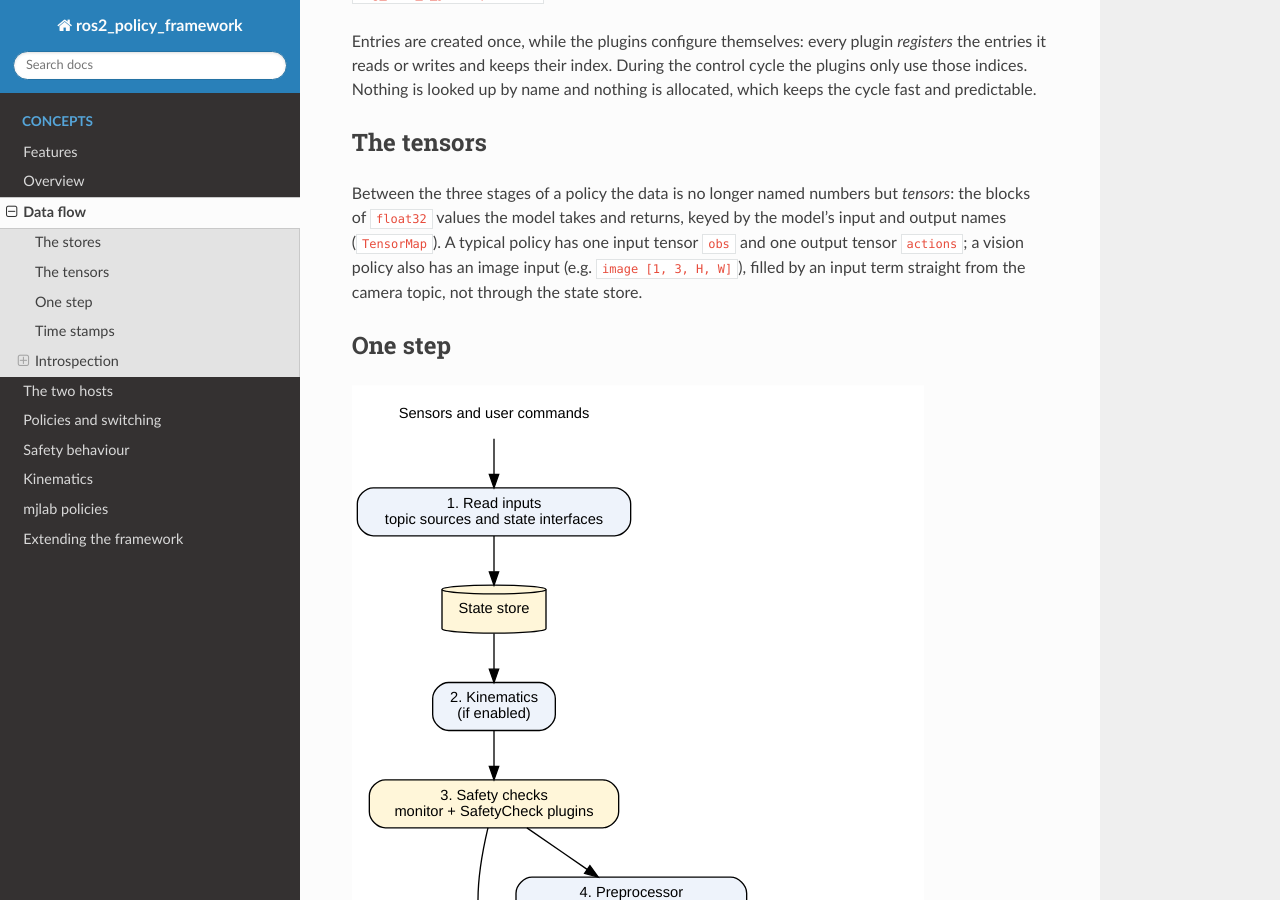
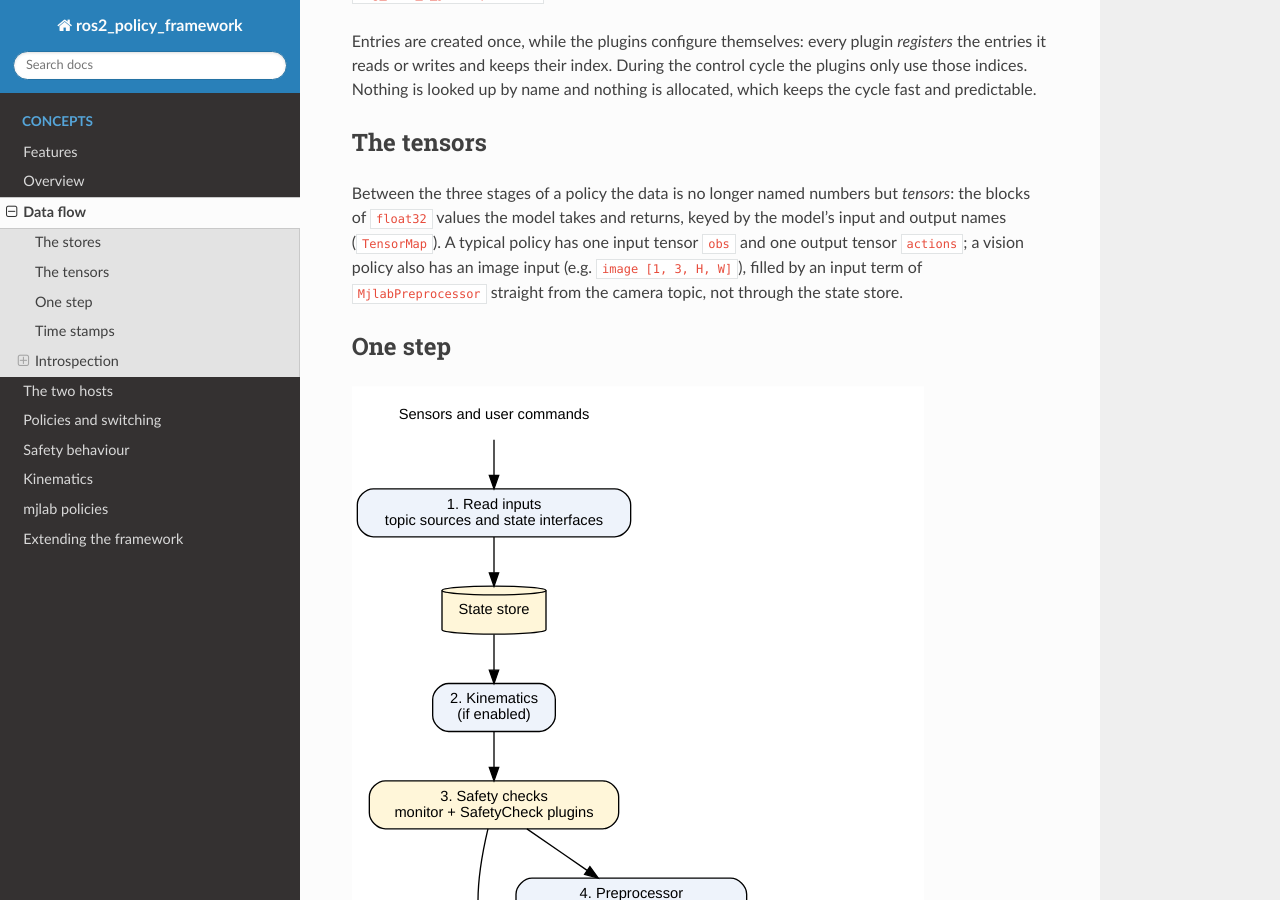
Before and after one commit to saikishor/ros2_policy_framework, a Sphinx documentation site: the page built from docs/data_flow.rst, in a window 1280 px wide and 900 px high, scrolled down 841 px. Built offline with Sphinx 7.4.7 and the Read the Docs theme 3.1.0, drawn with Linux system fonts in a browser that asks for light colours.

Commit message:
Scope the camera input terms docs to MjlabPreprocessor

```diff
--- a/docs/data_flow.rst
+++ b/docs/data_flow.rst
@@ -50,7 +50,7 @@ Between the three stages of a policy the data is no longer named numbers but *te
 blocks of ``float32`` values the model takes and returns, keyed by the model's input and
 output names (``TensorMap``). A typical policy has one input tensor ``obs`` and one output
 tensor ``actions``; a vision policy also has an image input (e.g. ``image [1, 3, H, W]``), filled
-by an input term straight from the camera topic, not through the state store.
+by an input term of ``MjlabPreprocessor`` straight from the camera topic, not through the state store.
 
 One step
 --------
--- a/docs/features.rst
+++ b/docs/features.rst
@@ -133,7 +133,7 @@ Easy to extend
 - **Observation terms**: replace or add a single term of an mjlab observation without writing
   a preprocessor. ``TopicTerm`` owns the subscription, and ``CommandTerm`` handles the gate,
   the timeout and the stamps of a user command so that a term cannot forget them.
-- **Camera images and array sensors**: an *input term* fills a model input of its own (e.g.
+- **Camera images and array sensors** (``MjlabPreprocessor``): an *input term* fills a model input of its own (e.g.
   ``image [1, 3, H, W]``) with its own frame history, next to the flat observation.
   ``ImageTerm`` reads color (``rgb8``, ``bgr8``, ``mono8``) and depth (``16UC1``, ``32FC1``)
   images, channels first, with ``max_age`` when the camera stops.
--- a/docs/overview.rst
+++ b/docs/overview.rst
@@ -164,7 +164,8 @@ These words are used with one meaning throughout the code and the documentation.
        inference and a postprocessor. It has a name, for example ``loco``.
    * - Observation
      - The input of the model: one flat vector of numbers, built every step. A camera image
-       is not part of it but a model input of its own, filled by an input term.
+       is not part of it but a model input of its own, filled by an input term
+       (``MjlabPreprocessor``).
    * - Observation term
      - One named block of the observation, for example ``joint_pos`` or ``base_ang_vel``.
        The observation is its terms one after another.
```
Also changed, not shown: README.md (+2 -1 lines).
